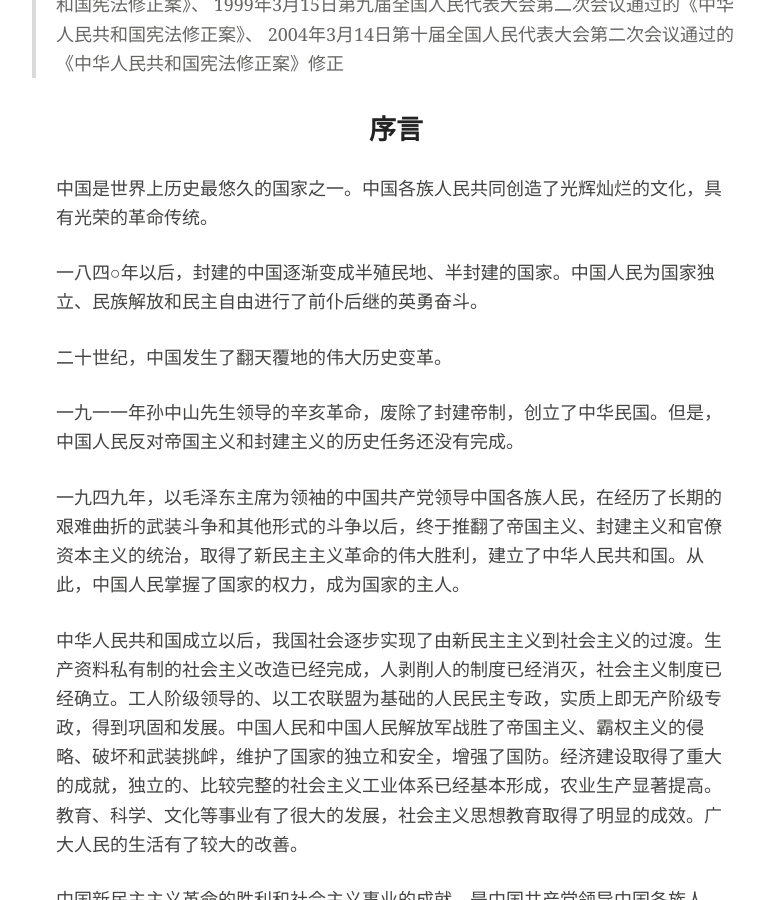
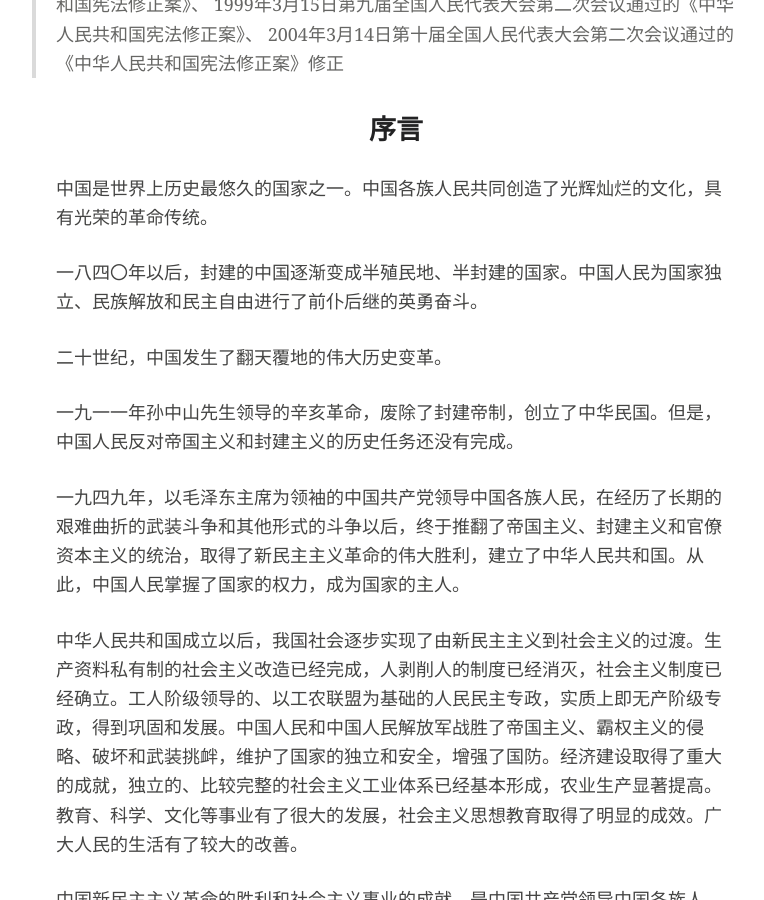
Before and after one commit to cn/constitution, a Jekyll site: the page built from _posts/2004-03-14-constitution.md, in a window 1280 px wide and 900 px high, scrolled down 418 px. Shown: the whole window, without its empty margins (244-1008 px from the left). Built offline with Jekyll 4.4.1, drawn with Linux system fonts in a browser that asks for light colours.

Commit message:
Use the correct character for zero.
http://www.zdic.net/z/d/js/3007.htm

```diff
--- a/_posts/2004-03-14-constitution.md
+++ b/_posts/2004-03-14-constitution.md
@@ -17,7 +17,7 @@ date: 2004-03-14
 
 中国是世界上历史最悠久的国家之一。中国各族人民共同创造了光辉灿烂的文化，具有光荣的革命传统。
 
-一八四○年以后，封建的中国逐渐变成半殖民地、半封建的国家。中国人民为国家独立、民族解放和民主自由进行了前仆后继的英勇奋斗。
+一八四〇年以后，封建的中国逐渐变成半殖民地、半封建的国家。中国人民为国家独立、民族解放和民主自由进行了前仆后继的英勇奋斗。
 
 二十世纪，中国发生了翻天覆地的伟大历史变革。
 
```
Also changed, not shown: README.md.
